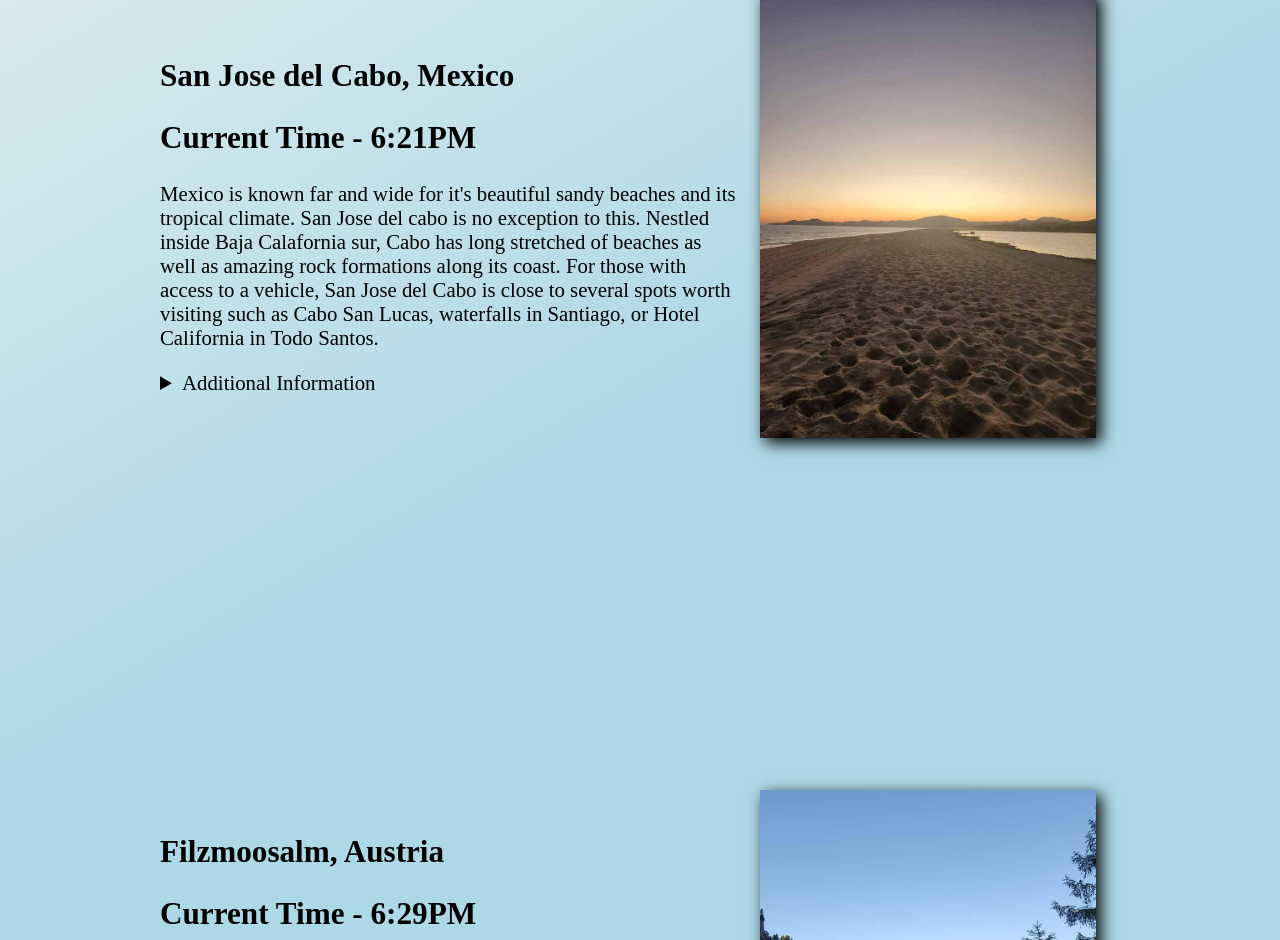
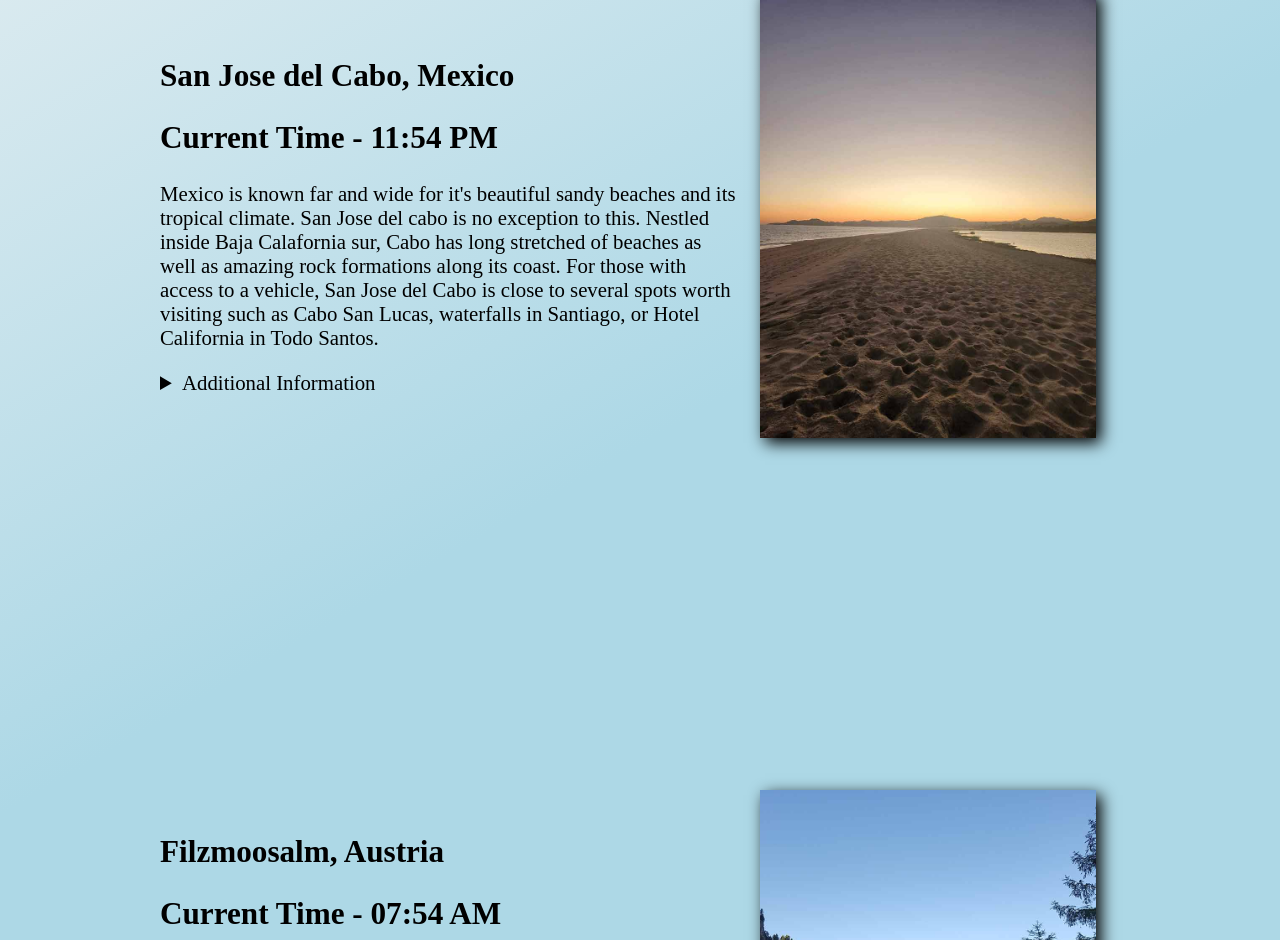
Before and after one commit to DevinJC98/Travelouge, a plain HTML site: page index.html in a window 1280 px wide. Shown: the part 1860-2800 px from the top of the page. Drawn offline with Linux system fonts and the light colour scheme; a web font is replaced by a local one.

Commit message:
Added Javascript to show local times at the locations

```diff
--- a/index.html
+++ b/index.html
@@ -10,13 +10,13 @@
   </head>
 
   <body>
-    <header id="header">
+    <header id="introLink">
       <h1>Devin's Travel Highlights</h1>
       <hr />
     </header>
 
     <nav>
-      <a href="#header">Intro</a>
+      <a href="#introLink">Intro</a>
       <a href="#swe"> Sweden </a>
       <a href="#mex"> Mexico </a>
       <a href="#aus"> Austria </a>
@@ -38,7 +38,7 @@
       <section id="swe" class="country">
         <article>
           <h2>Gothenburg, Sweden</h2>
-          <h2>Current Time - 3:42PM</h2>
+          <h2 id="swedenTime"></h2>
           <p>
             Along the south-west coast of Sweden lies the city of Gothenburg.
             Being the second largest city in the country it is only natural that
@@ -59,7 +59,7 @@
       <section id="mex" class="country">
         <article>
           <h2>San Jose del Cabo, Mexico</h2>
-          <h2>Current Time - 6:21PM</h2>
+          <h2 id="caboTime"></h2>
           <p>
             Mexico is known far and wide for it's beautiful sandy beaches and
             its tropical climate. San Jose del cabo is no exception to this. Nestled inside Baja Calafornia sur, Cabo has long stretched of beaches as well as amazing rock formations along its coast. For those with access to a vehicle, San Jose del Cabo is close to several spots worth visiting such as Cabo San Lucas, waterfalls in Santiago, or Hotel California in Todo Santos.
@@ -75,7 +75,7 @@
       <section id="aus" class="country">
         <article>
           <h2>Filzmoosalm, Austria</h2>
-          <h2>Current Time - 6:29PM</h2>
+          <h2 id="austriaTime"></h2>
           <p>
             While there are many things do do and see in Austria, the best experience i had was at a small alm on top of a mountain. Filzmoosalm is located atop filzmooshorndl near grobbarl austria. Not only are the mountains themselves gorgeuous, the alm was incredibly charming. The alm was essentially a small, free-range cattle farm that harkened back to a simpler time. With no electricity, you would socialize with other travelers at night, and had the opportunity to wake up at 4am to help herd the cattle down the mountain.
           </p>
@@ -87,6 +87,7 @@
         <img src="images/austria.jpg" alt="placeholder" />
       </section>
 
-    <script src="navHider.js"></script>
+      <script src="timezoneHandler.js"></script>
+
   </body>
 </html>
--- a/styles.css
+++ b/styles.css
@@ -73,7 +73,6 @@ main {
   justify-content: center;
   margin: auto 0;
   font-size: 1.7rem;
-  border: 1px solid black;
 }
 
 .country {
--- /dev/null
+++ b/timezoneHandler.js
@@ -0,0 +1,25 @@
+window.addEventListener("load", function () {
+  const Clocks = setInterval(() => {
+    //Sweden and Austria are in the same timezone so the options here are the same
+    const europeOptions = {
+      timeZone: "+01",
+      hour: "2-digit",
+      minute: "2-digit",
+    };
+    const caboOptions = {
+      timeZone: "-07",
+      hour: "2-digit",
+      minute: "2-digit",
+    };
+
+    const europeTime = new Date().toLocaleTimeString("en-US", europeOptions);
+    const caboTime = new Date().toLocaleTimeString("en-US", caboOptions);
+
+    document.getElementById("swedenTime").innerHTML =
+      "Current Time - " + europeTime;
+    document.getElementById("caboTime").innerHTML =
+      "Current Time - " + caboTime;
+    document.getElementById("austriaTime").innerHTML =
+      "Current Time - " + europeTime;
+  }, 1000);
+});
```
